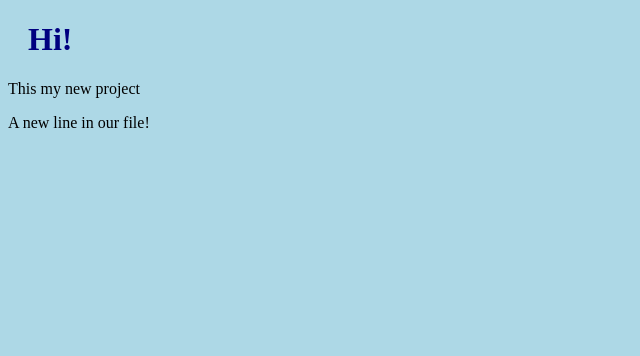
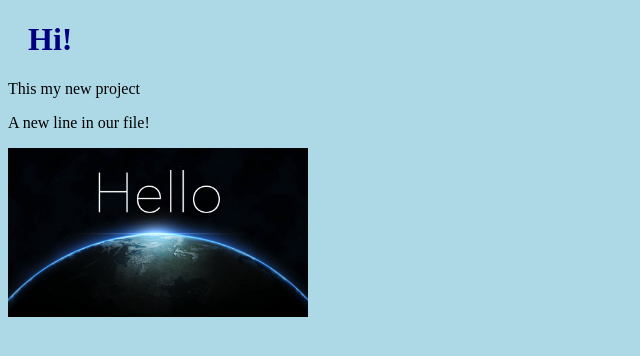
Before and after one commit to ReneeShkipper/hello-world, a plain HTML site: page index.html in a window 1280 px wide. Shown: the whole page, without its empty margins (0-640 px from the left). Drawn offline with Linux system fonts and the light colour scheme.

Commit message:
Added image to Hello World

```diff
--- a/index.html
+++ b/index.html
@@ -10,5 +10,6 @@
     <h1>Hi!</h1>
     <p>This my new project</p>
     <p>A new line in our file!</p>
+    <img src="hello_world.png" alt="hello_world" style="width: 300px;">
 </body>
 </html>
```
Also changed, not shown: hello_world.png (added).
